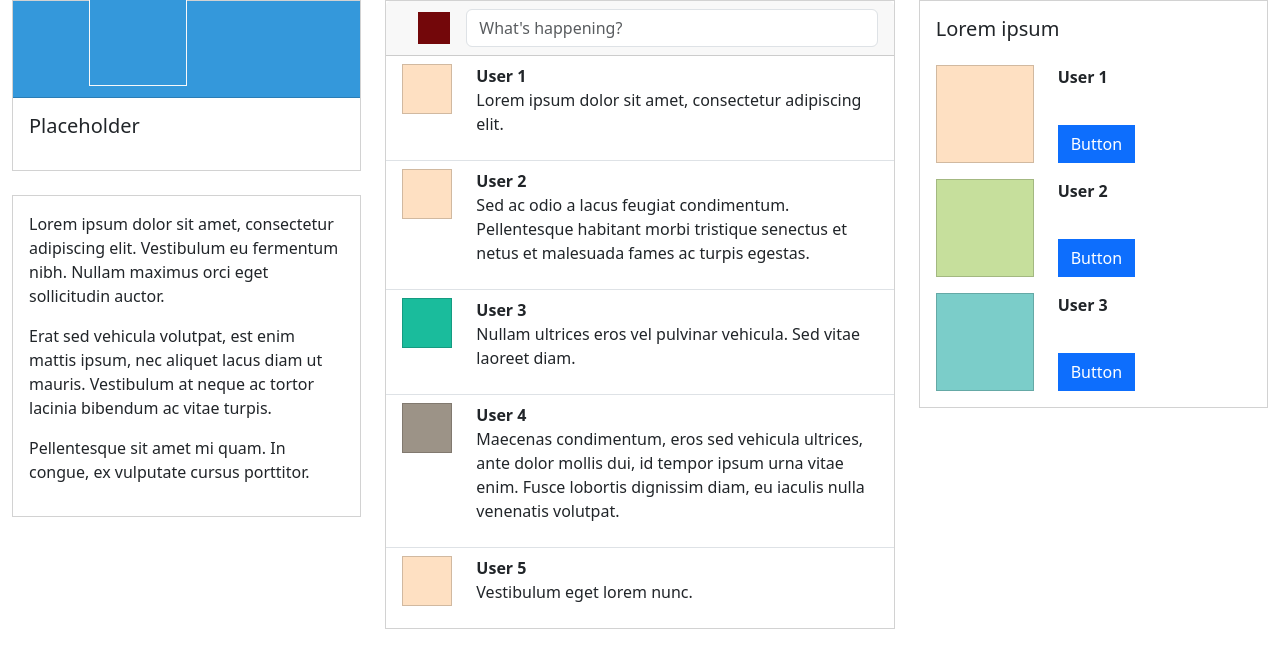
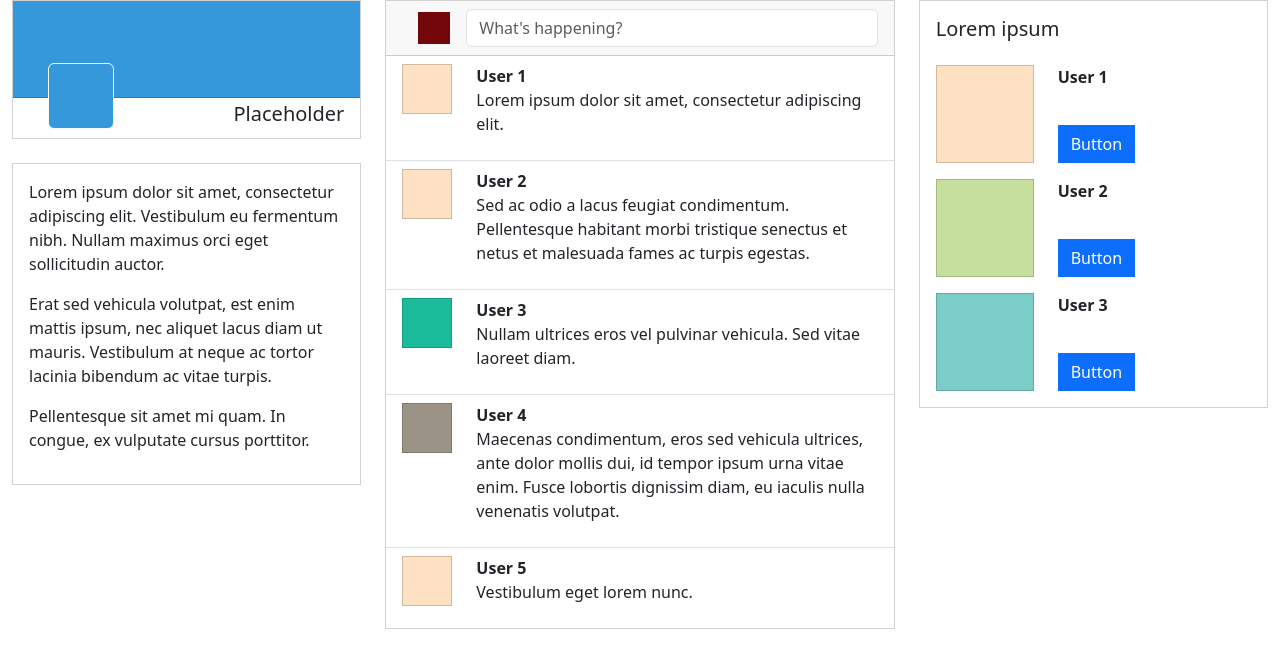
Before and after one commit to Hoomee90/social-media-clone, a React (Create React App) app: page / in a window 1280 px wide. Shown: the top 668 px of the page. Built offline with nearby package versions, Linux system fonts and the light colour scheme.

Commit message:
perfectly position profile picture

```diff
--- a/src/components/ProfileBox.js
+++ b/src/components/ProfileBox.js
@@ -6,10 +6,8 @@ function ProfileBox() {
     <React.Fragment>
       <Card>
         <Card.Header className="p-5 rounded-0" style={{ backgroundColor: "#3498DB" }}></Card.Header>
-        <Card border="light" className="p-5 position-absolute bottom-50 end-50" style={{ backgroundColor: "#3498DB" }}></Card>
-        <Card.Body>
-          <Card.Title className="pb-2" >Placeholder</Card.Title>
-        </Card.Body>
+        <Card border="light" className="z-1 position-absolute profile-picture" style={{ backgroundColor: "#3498DB" }}></Card>
+        <Card.Title className="py-1 me-3 text-end" >Placeholder</Card.Title>
       </Card>
     </React.Fragment>
   );
--- a/src/index.css
+++ b/src/index.css
@@ -1,4 +1,4 @@
-.card,
+.card:not(.profile-picture),
 .btn,
 .badge {
   border-radius: 0;
@@ -7,3 +7,9 @@
 .badge {
   background-color: #73070A;
 }
+
+.profile-picture {
+  padding: 2em;
+  top: 45%;
+  left: 10%;
+}
```
